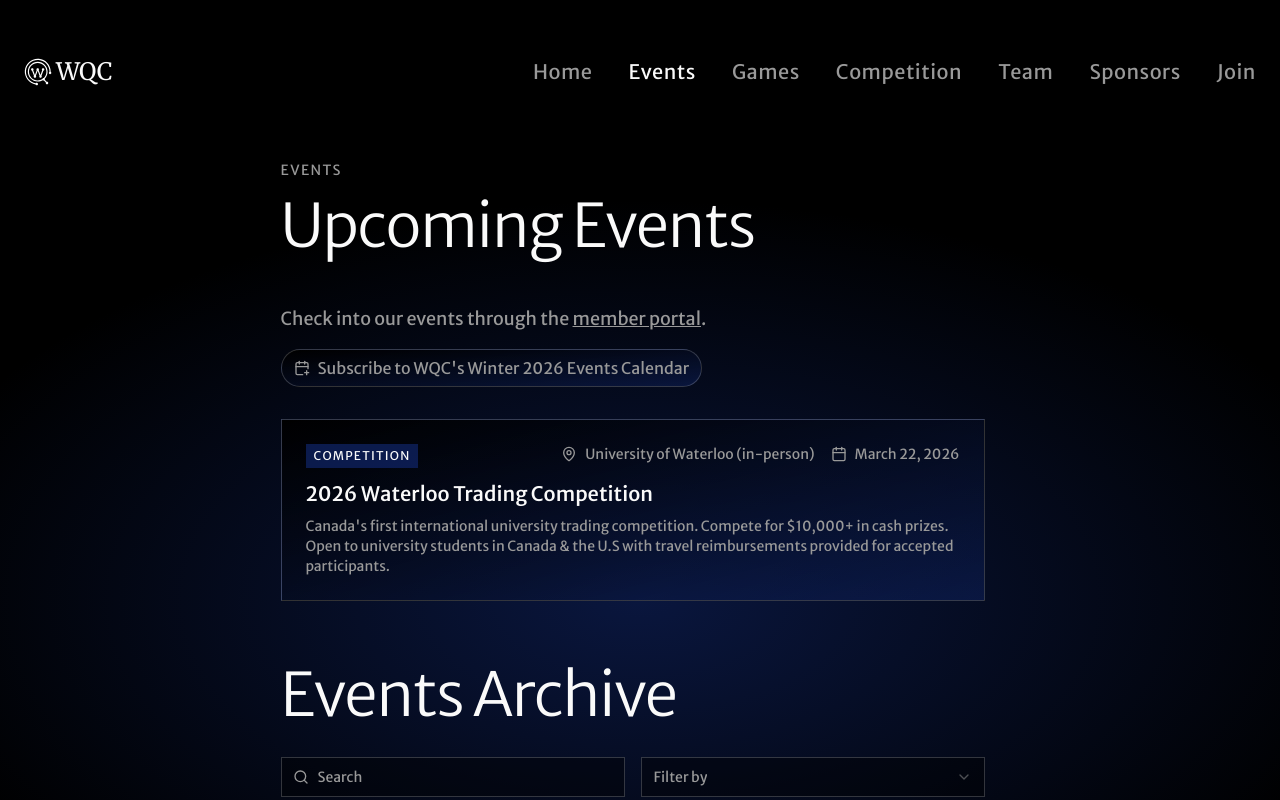
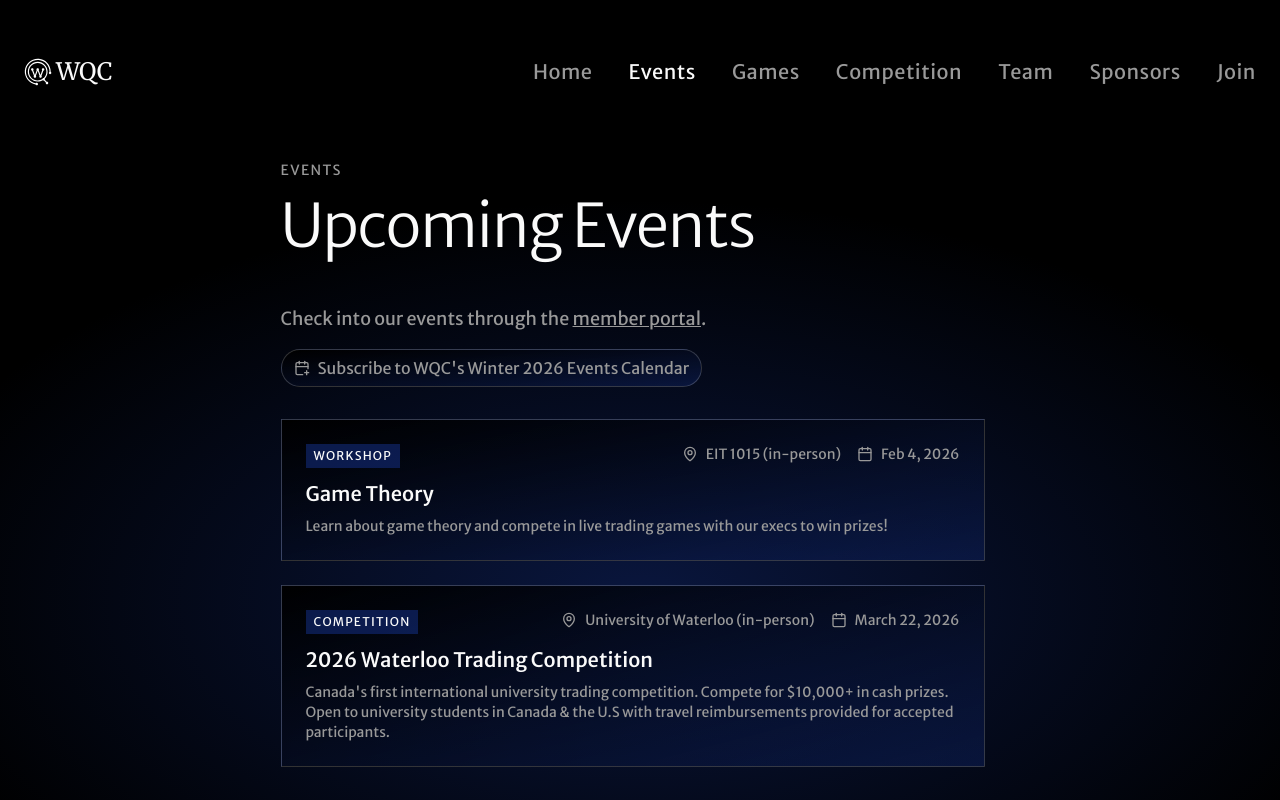
Before and after one commit to waterlooquantclub/waterlooquantclub.github.io, a React (Vite) app in the folder client/: page /events in a window 1280 px wide. Shown: the top 800 px of the page. Built offline with nearby package versions, Linux system fonts and the light colour scheme; the HTML template or start-up script is replaced by a standard one.

Commit message:
added game theory event

```diff
--- a/client/src/pages/Events.tsx
+++ b/client/src/pages/Events.tsx
@@ -15,6 +15,14 @@ import {
 } from "@/components/ui/select";
 
 const events: EventData[] = [
+  {
+    title: "Game Theory",
+    date: "Feb 4, 2026",
+    location: "EIT 1015 (in-person)",
+    type: "Workshop",
+    posterImage: "/events/gametheory-poster.jpg",
+    description: "Learn about game theory and compete in live trading games with our execs to win prizes!",
+  },
   {
     title: "2026 Waterloo Trading Competition",
     date: "March 22, 2026",
```
Also changed, not shown: client/public/events/gametheory-poster.jpg (added).
